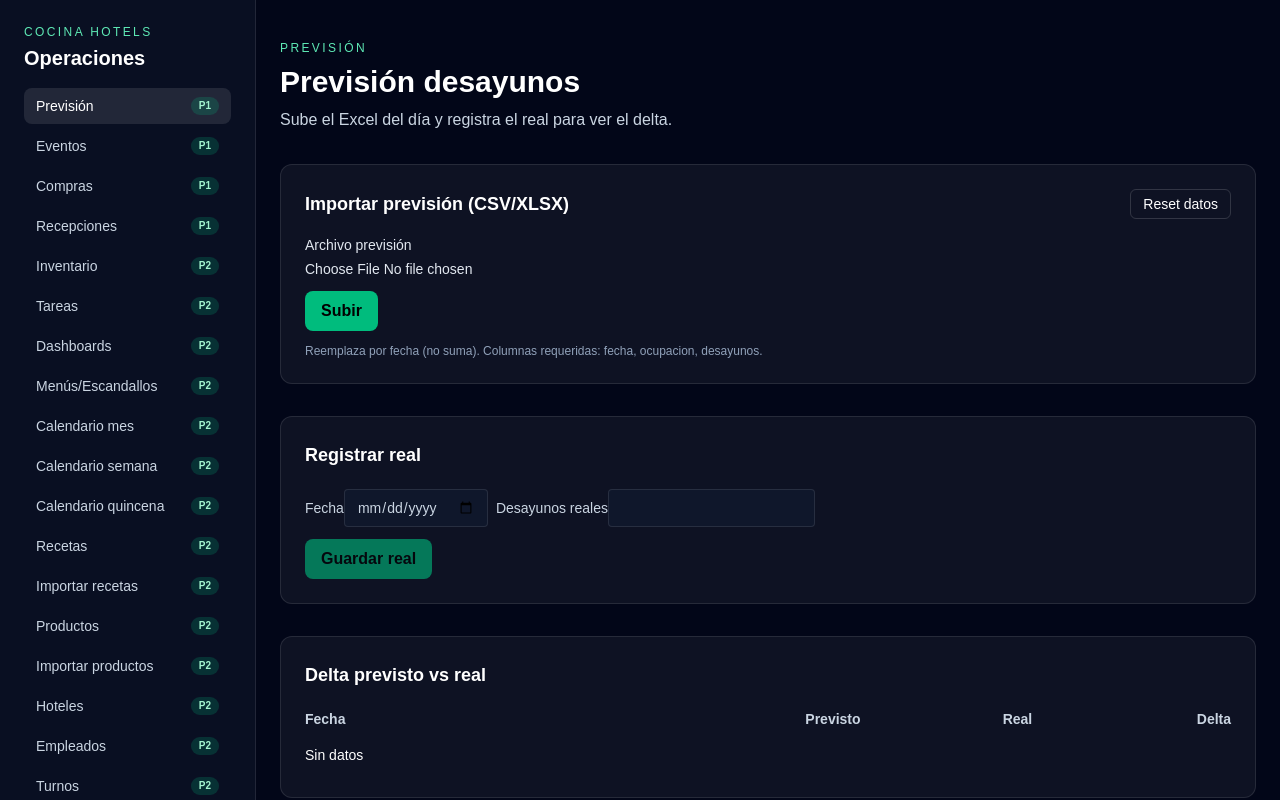
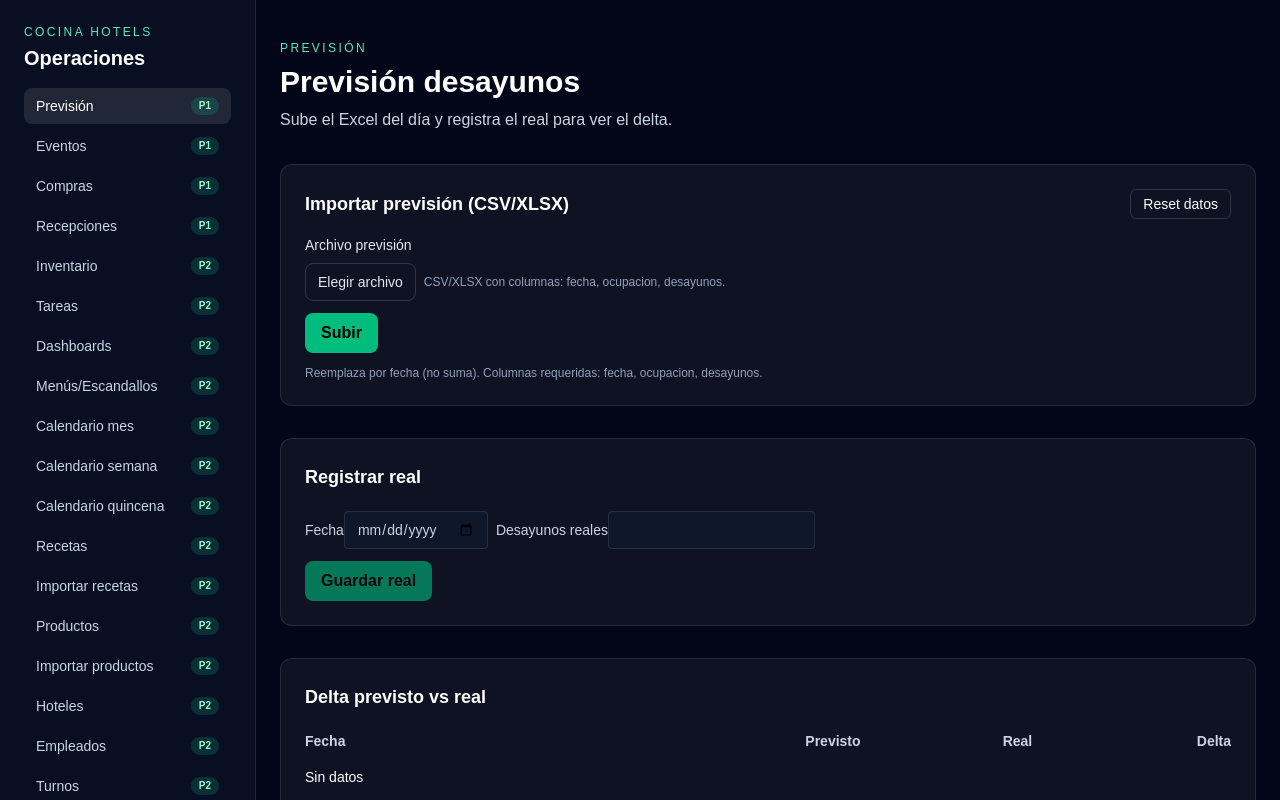
Before and after one commit to rai1001/gestion-ChefOs, a Next.js app: page /forecasts in a window 1280 px wide. Shown: the top 800 px of the page. Built offline with nearby package versions, Linux system fonts and the light colour scheme.

Commit message:
Fix import buttons for events and forecasts

```diff
--- a/src/app/(app)/events/page.tsx
+++ b/src/app/(app)/events/page.tsx
@@ -1,5 +1,5 @@
 "use client";
-import { useCallback, useEffect, useMemo, useState, type FormEvent } from "react";
+import { useCallback, useEffect, useMemo, useRef, useState, type FormEvent } from "react";
 
 interface EventRow {
   org_id: string;
@@ -36,10 +36,12 @@ export default function EventsPage() {
   const [loadingSheet, setLoadingSheet] = useState(false);
   const [error, setError] = useState<string>("");
   const [message, setMessage] = useState<string>("");
+  const [selectedImportFile, setSelectedImportFile] = useState<string>("");
   const [monthCursor, setMonthCursor] = useState(() => {
     const now = new Date();
     return new Date(now.getFullYear(), now.getMonth(), 1);
   });
+  const importInputRef = useRef<HTMLInputElement | null>(null);
 
   const sortedRows = useMemo(() => {
     return [...rows].sort((a, b) => {
@@ -133,6 +135,8 @@ export default function EventsPage() {
       await importFile(file);
       await refresh();
       setMessage("Eventos importados");
+      setSelectedImportFile("");
+      if (importInputRef.current) importInputRef.current.value = "";
     } catch (err: any) {
       setError(err?.message ?? "Error al importar");
     } finally {
@@ -232,18 +236,30 @@ export default function EventsPage() {
         <section className="bg-white/5 border border-white/10 rounded-xl p-6 space-y-4 lg:col-span-1">
           <h2 className="text-lg font-semibold">Importar eventos (Excel)</h2>
           <form className="space-y-3" aria-label="events-import-form" onSubmit={handleImport}>
-            <label className="flex flex-col gap-1 text-sm text-slate-200">
-              Archivo Excel
+            <div className="flex flex-col gap-2 text-sm text-slate-200">
+              <span>Archivo Excel/CSV</span>
               <input
+                ref={importInputRef}
                 aria-label="Archivo Eventos"
                 name="file"
                 type="file"
-                accept=".xlsx,.xls"
-                className="text-sm cursor-pointer file:cursor-pointer"
+                accept=".xlsx,.xls,.csv"
+                className="hidden"
+                onChange={(e) => setSelectedImportFile(e.target.files?.[0]?.name ?? "")}
                 required
               />
-            </label>
-            <div className="flex gap-3">
+              <div className="flex gap-2 items-center">
+                <button
+                  type="button"
+                  onClick={() => importInputRef.current?.click()}
+                  className="rounded-lg border border-white/15 px-3 py-2 text-sm hover:bg-white/10"
+                >
+                  Elegir archivo
+                </button>
+                {selectedImportFile && <span className="text-xs text-slate-400 truncate">{selectedImportFile}</span>}
+              </div>
+            </div>
+            <div className="flex gap-3 items-center">
               <button
                 type="submit"
                 disabled={importing}
--- a/src/app/(app)/forecasts/page.tsx
+++ b/src/app/(app)/forecasts/page.tsx
@@ -1,5 +1,5 @@
 "use client";
-import { useEffect, useState } from "react";
+import { useEffect, useRef, useState } from "react";
 
 interface DeltaRow {
   org_id: string;
@@ -18,6 +18,8 @@ export default function ForecastsPage() {
   const [realValue, setRealValue] = useState<number | "">("");
   const [message, setMessage] = useState<string>("");
   const [error, setError] = useState<string>("");
+  const [selectedFileName, setSelectedFileName] = useState<string>("");
+  const fileInputRef = useRef<HTMLInputElement | null>(null);
 
   useEffect(() => {
     refresh();
@@ -53,6 +55,8 @@ export default function ForecastsPage() {
         throw new Error(j.error || "Error al importar");
       }
       setMessage("Importación completada");
+      setSelectedFileName("");
+      if (fileInputRef.current) fileInputRef.current.value = "";
       await refresh();
     } catch (err: any) {
       setError(err?.message ?? "Error al importar");
@@ -125,18 +129,32 @@ export default function ForecastsPage() {
           </button>
         </div>
         <form className="space-y-3" aria-label="forecast-import-form" onSubmit={handleImport}>
-          <label className="flex flex-col gap-1 text-sm text-slate-200">
-            Archivo previsión
+          <div className="flex flex-col gap-2 text-sm text-slate-200">
+            <span>Archivo previsión</span>
             <input
+              ref={fileInputRef}
               aria-label="Archivo previsión"
               name="file"
               type="file"
               accept=".xlsx,.xls,.csv"
-              className="text-sm cursor-pointer file:cursor-pointer"
+              onChange={(e) => setSelectedFileName(e.target.files?.[0]?.name ?? "")}
+              className="hidden"
               required
             />
-          </label>
-          <div className="flex gap-3">
+            <div className="flex gap-2 items-center">
+              <button
+                type="button"
+                onClick={() => fileInputRef.current?.click()}
+                className="rounded-lg border border-white/15 px-3 py-2 text-sm hover:bg-white/10"
+              >
+                Elegir archivo
+              </button>
+              <span className="text-xs text-slate-400">
+                CSV/XLSX con columnas: fecha, ocupacion, desayunos.
+              </span>
+            </div>
+          </div>
+          <div className="flex gap-3 items-center">
             <button
               type="submit"
               disabled={importing}
@@ -144,6 +162,9 @@ export default function ForecastsPage() {
             >
               {importing ? "Importando..." : "Subir"}
             </button>
+            {selectedFileName && (
+              <span className="text-xs text-slate-300 truncate">{selectedFileName}</span>
+            )}
           </div>
           <p className="text-xs text-slate-400">Reemplaza por fecha (no suma). Columnas requeridas: fecha, ocupacion, desayunos.</p>
         </form>
```
